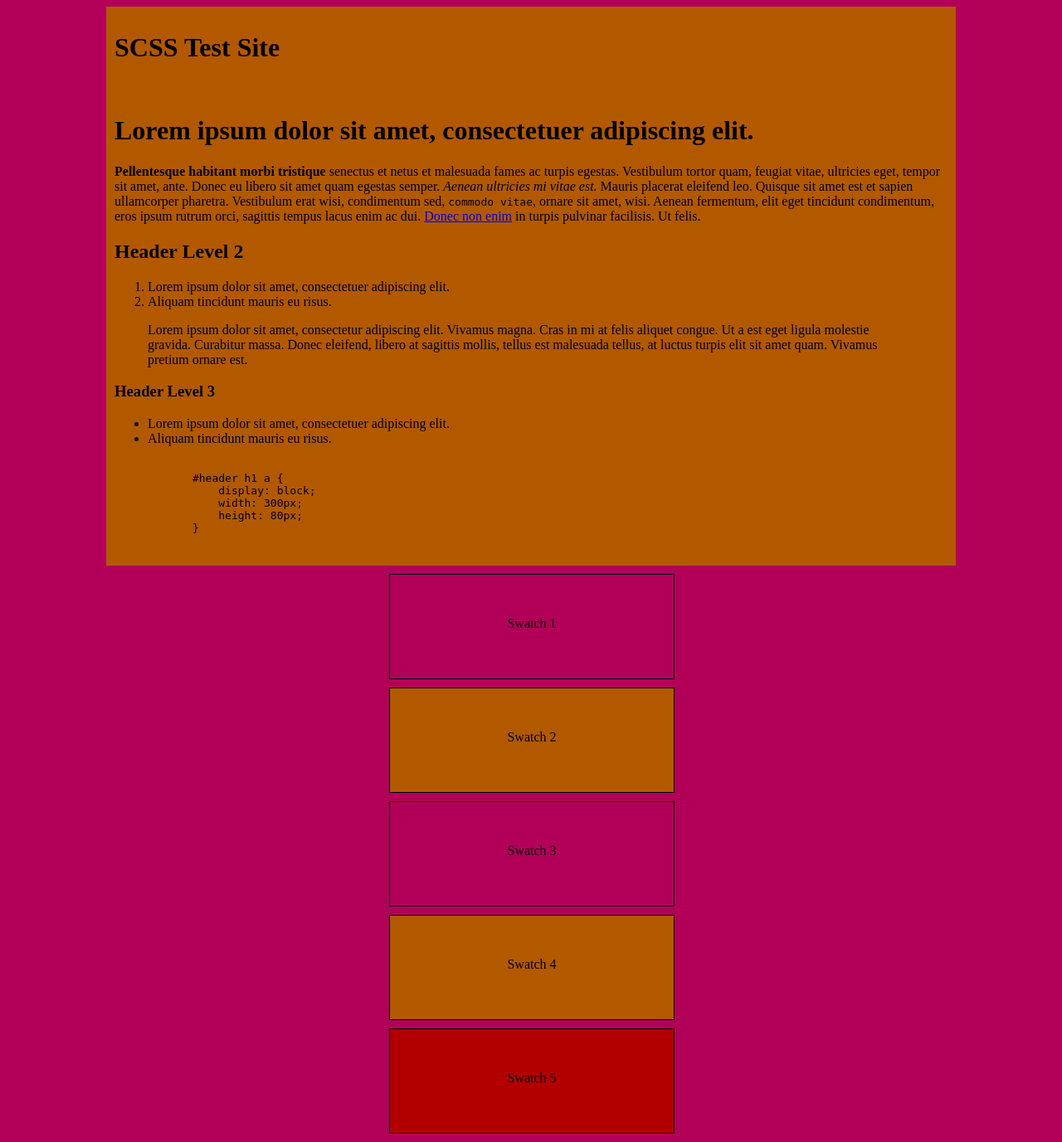
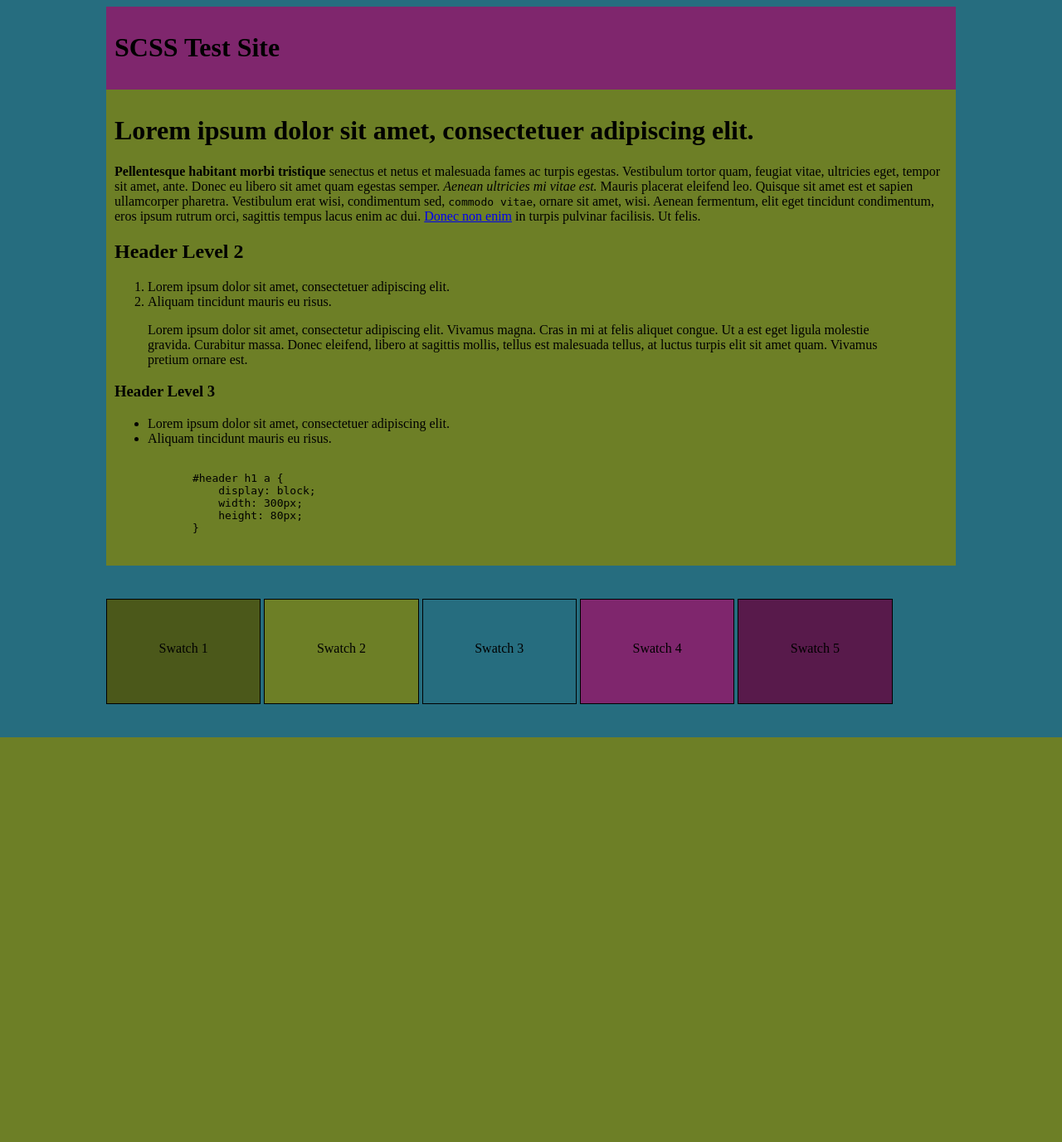
Before and after one commit to voodooGQ/scss_color_theory, a PHP site: page / in a window 1280 px wide. Shown: the whole page at 83% size. After the commit the page ends 889 px from the top, so only its background shows below. Run offline with PHP 8.4, Linux system fonts and the light colour scheme.

Commit message:
Made a 'brighten' ability to add to functions. Updated triad function to accept

```diff
--- a/assets/styles/css/screen.css
+++ b/assets/styles/css/screen.css
@@ -70,43 +70,44 @@ Site Variables
  * Options: complimentary, analogous, triad, split-complimentary, tetradic, square
  */
 body {
-  background-color: #b20059; }
+  background-color: #266d7f; }
 
 .wrapper {
-  background-color: #b25900;
+  background-color: #6d7f26;
   width: 1024px;
   margin: 0 auto; }
 
 .header {
-  background-color: #b25900;
+  background-color: #7f266d;
   padding: 10px; }
 
 .content {
   padding: 10px; }
 
 .palette {
-  width: 341.33333px;
-  margin: 10px auto; }
+  width: 1024px;
+  margin: 30px auto; }
 
 .swatch {
   height: 75px;
-  width: 100%;
+  display: inline-block;
+  width: 18%;
   margin: 10px 0;
   border: 1px solid black;
   text-align: center;
   padding-top: 50px; }
 
 .swatch-1 {
-  background-color: #b20059; }
+  background-color: #4b581a; }
 
 .swatch-2 {
-  background-color: #b25900; }
+  background-color: #6d7f26; }
 
 .swatch-3 {
-  background-color: #b20059; }
+  background-color: #266d7f; }
 
 .swatch-4 {
-  background-color: #b25900; }
+  background-color: #7f266d; }
 
 .swatch-5 {
-  background-color: #b20000; }
+  background-color: #581a4b; }
--- a/assets/styles/scss/partials/_color_functions.scss
+++ b/assets/styles/scss/partials/_color_functions.scss
@@ -18,7 +18,17 @@ Color Functions
         $degree: $degree + 360;
     }
 
-    @return $degree
+    @return $degree;
+}
+
+@function percentage_limits($percentage) {
+    @if($percentage > 100) {
+        $percentage: 100; //$percentage - 100;
+    } @else if($percentage < 0) {
+        $percentage: 0; //$percentage + 100;
+    }
+
+    @return $percentage;
 }
 
 /*
@@ -40,15 +50,20 @@ Color Functions
  * @param {boolen} $counter Counter-Clockwise on the color wheel
  * @return {string}
  */
-@function analogous_color($color: $base_color, $counter: false) {
+@function analogous_color($color: $base_color, $swatch: 3) {
     $hue: hue($color);
     $saturation: saturation($color);
     $lightness: lightness($color);
+    $base_degree: 15;
 
-    @if($counter) {
-        $hue: $hue - 30;
-    } @else {
-        $hue: $hue + 30;
+    @if($swatch == 1) {
+        $hue: $hue - ($base_degree * 2);
+    } @else if ($swatch == 2) {
+        $hue: $hue - $base_degree;
+    } @else if ($swatch == 4) {
+        $hue: $hue + $base_degree;
+    } @else if ($swatch == 5) {
+        $hue: $hue + ($base_degree * 2);
     }
 
     @return hsl(color_wheel($hue), $saturation, $lightness);
@@ -62,16 +77,32 @@ Color Functions
  * @param {boolean} $counter Counter-Clockwise on the color wheel
  * @return {string}
  */
-@function triad_color($color: $base_color, $counter: false) {
+@function triad_color($color: $base_color, $swatch: 3, $brighten: false) {
     $hue: hue($color);
     $saturation: saturation($color);
     $lightness: lightness($color);
+    $base_degree: 120;
+    $light_diff: 10;
 
-    @if($counter) {
-        $hue: $hue - 120;
-    } @else {
-        $hue: $hue - 120;
+    @if($swatch == 1) {
+        $hue: $hue - $base_degree;
+        @if($brighten == false) {
+            $lightness: $lightness - $light_diff;
+        } @else {
+            $lightness: $lightness + $light_diff;
+        }
+    } @else if ($swatch == 2) {
+        $hue: $hue - $base_degree;
+    } @else if ($swatch == 4) {
+        $hue: $hue + $base_degree;
+    } @else if ($swatch == 5) {
+        $hue: $hue + $base_degree;
+        @if($brighten == false) {
+            $lightness: $lightness - $light_diff;
+        } @else {
+            $lightness: $lightness + $light_diff;
+        }
     }
 
-    @return hsl(color_wheel($hue), $saturation, $lightness);
+    @return hsl(color_wheel($hue), percentage_limits($saturation), percentage_limits($lightness));
 }
--- a/assets/styles/scss/partials/_color_variables.scss
+++ b/assets/styles/scss/partials/_color_variables.scss
@@ -23,16 +23,16 @@ $swatch-5: $base_color;
 
 } @else if $palette_style == "analogous" {
 
-    $swatch-1: analogous_color($base_color, true);
-    $swatch-2: analogous_color($base_color, false);
-    $swatch-3: analogous_color($base_color, true);
-    $swatch-4: analogous_color($base_color, false);
+    $swatch-1: analogous_color($base_color, 1);
+    $swatch-2: analogous_color($base_color, 2);
+    $swatch-4: analogous_color($base_color, 4);
+    $swatch-5: analogous_color($base_color, 5);
 
 } @else if $palette_style == 'triad' {
 
-    $swatch-1: triad_color($base_color, true);
-    $swatch-2: triad_color($base_color, false);
-    $swatch-4: triad_color($base_color, true);
-    $swatch-5: triad_color($base_color, false);
+    $swatch-1: triad_color($base_color, 1, $brighten);
+    $swatch-2: triad_color($base_color, 2, $brighten);
+    $swatch-4: triad_color($base_color, 4, $brighten);
+    $swatch-5: triad_color($base_color, 5, $brighten);
 
 }
--- a/assets/styles/scss/partials/_variables.scss
+++ b/assets/styles/scss/partials/_variables.scss
@@ -4,14 +4,16 @@ Original Author: Shane Smith
 Site Variables
 ------------------------------------------------------------------------ */
 
-$base_color: #B20000;
+$base_color: #266D7F;
+$brighten: false;
+
 
 /*
  * Palette Style
  *
  * Options: complimentary, analogous, triad, split-complimentary, tetradic, square
  */
-$palette_style: 'analogous';
+$palette_style: 'triad';
 
 $site_width: 1024px;
 $base_padding: 10px;
--- a/assets/styles/scss/screen.scss
+++ b/assets/styles/scss/screen.scss
@@ -28,13 +28,14 @@ body {
 }
 
 .palette {
-    width: ($site_width / 3);
-    margin: $base_padding auto;
+    width: $site_width;
+    margin: ($base_padding * 3) auto;
 }
 
 .swatch {
     height: 75px;
-    width: 100%;
+    display: inline-block;
+    width: 18%;
     margin: $base_padding 0;
     border: 1px solid black;
     text-align: center;
```
